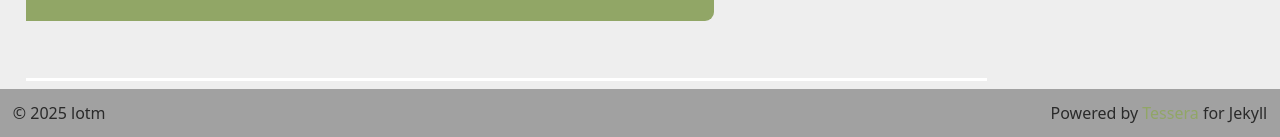
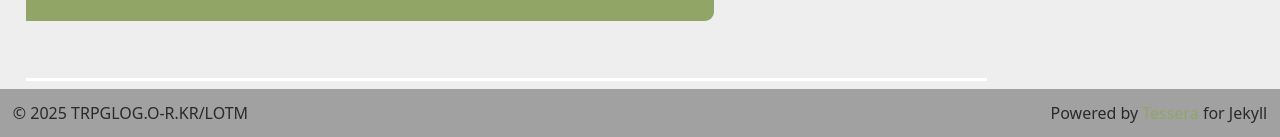
Before and after one commit to izpew/lotm, a Jekyll site: the page built from _chapters/001.md, in a window 1280 px wide and 900 px high, scrolled down 1720 px. Shown: the part 760-897 px from the top of the window. Built offline with Jekyll 4.4.1, drawn with Linux system fonts in a browser that asks for light colours.

Commit message:
Update bottompane.html

```diff
--- a/_includes/bottompane.html
+++ b/_includes/bottompane.html
@@ -2,7 +2,7 @@
 
 <div class="bottompane">
 	<div class="bp-left">
-		<p>&copy; {{ site.time | date: '%Y' }} {{ site.title }}</p>
+		<p>&copy; {{ site.time | date: '%Y' }} TRPGLOG.O-R.KR/LOTM</p>
 	</div>
 	<div class="bp-right">
 		<p>Powered by <a href="https://github.com/itszariep/tessera">Tessera</a> for Jekyll</p>
```
